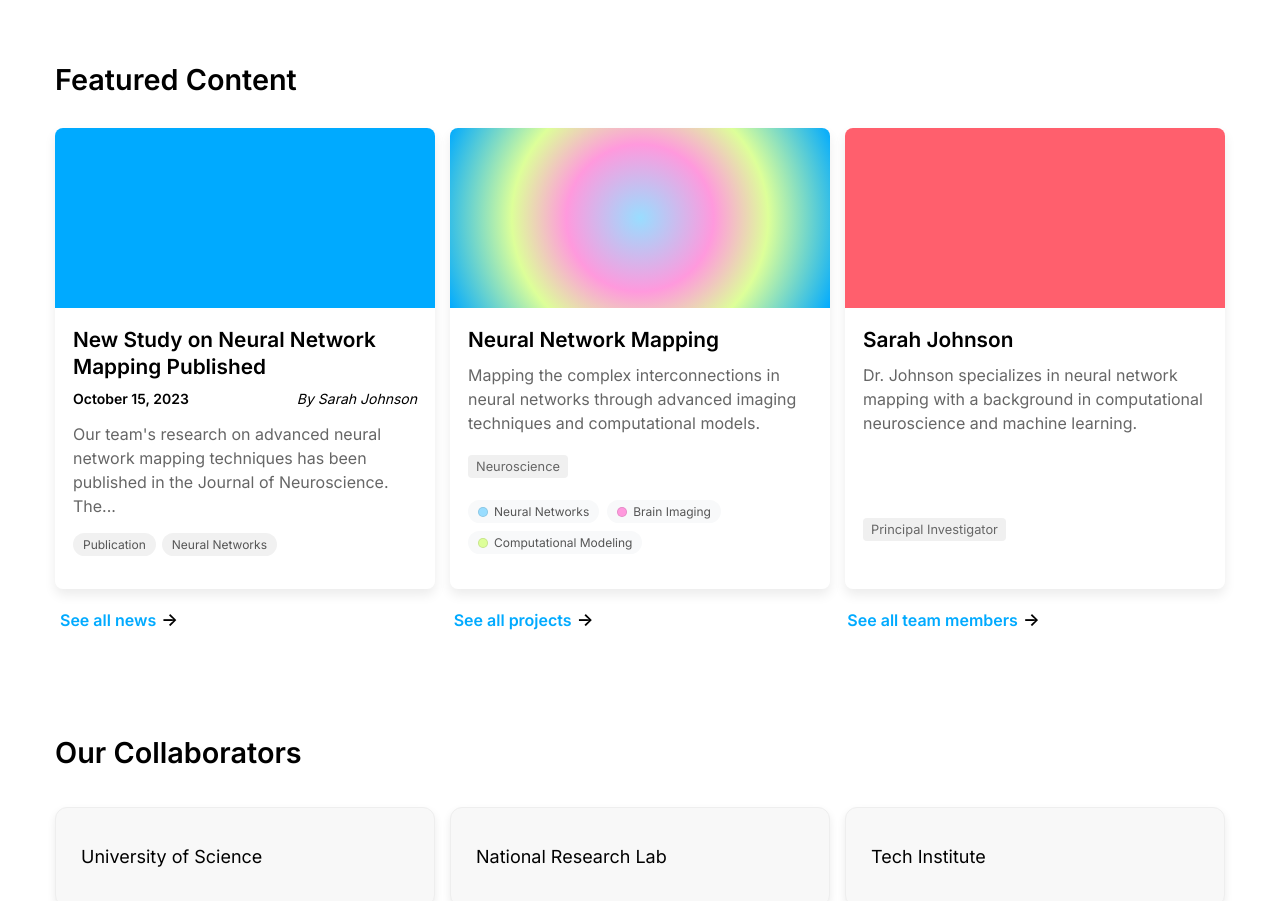
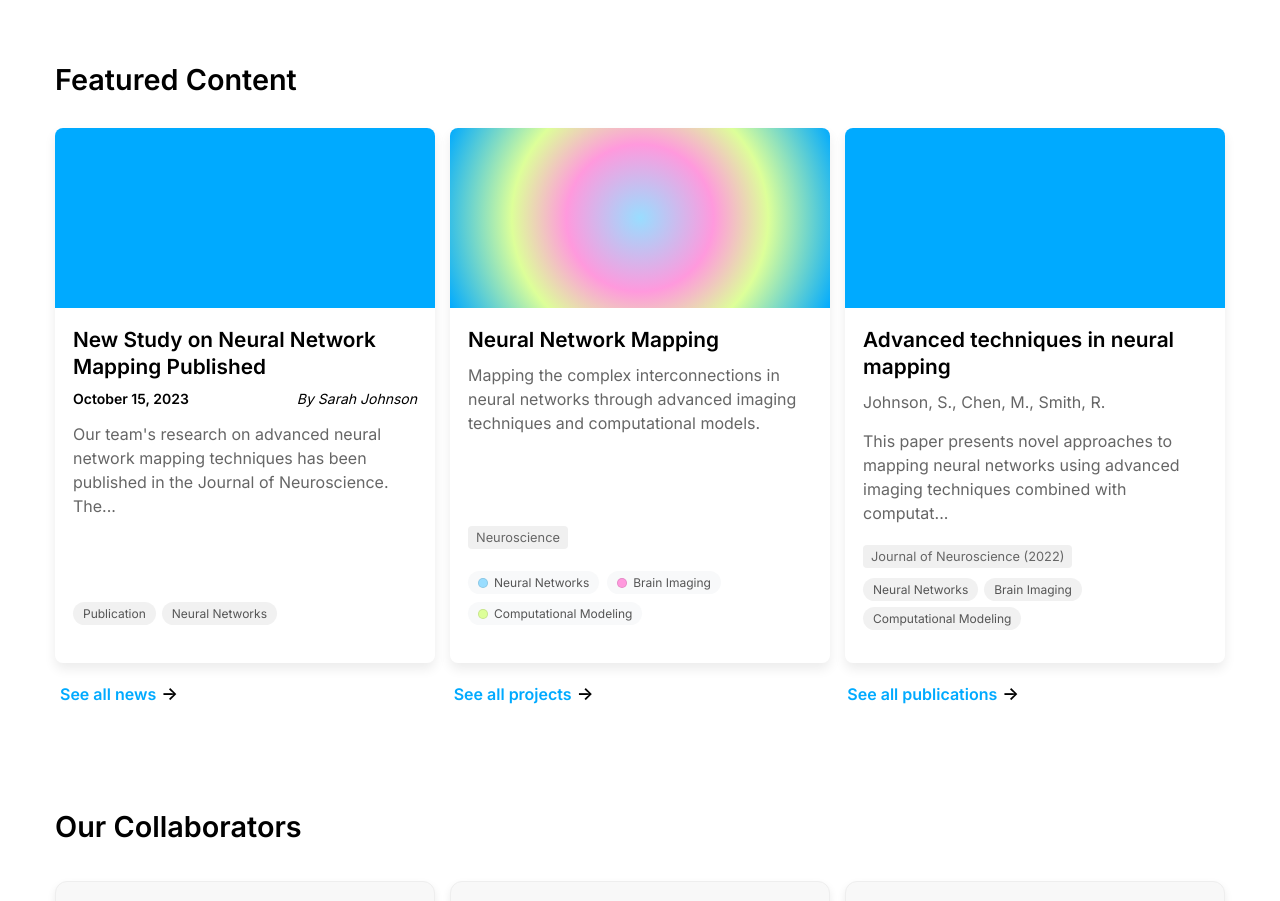
Before and after one commit to musslick/lab-website, a React (Create React App) app: page / in a window 1280 px wide. Shown: the part 660-1561 px from the top of the page. Built offline with nearby package versions, Linux system fonts and the light colour scheme.

Commit message:
publication card

```diff
--- a/src/pages/Home.tsx
+++ b/src/pages/Home.tsx
@@ -8,13 +8,13 @@ import { Link } from 'react-router-dom';
 import { ReactComponent as BrainLogo } from '../assets/logo.svg';
 
 const Home: React.FC = () => {
-    const { projects, collaborators, newsItems, teamMembers } = useContent();
+    const { projects, collaborators, newsItems, publications } = useContent();
     const { isAuthenticated } = useAuth();
 
-    // Select one project, one news item, and one team member
+    // Select the latest items (first item in each array assuming they're sorted by date)
     const featuredProject = projects.length > 0 ? projects[0] : null;
     const featuredNewsItem = newsItems.length > 0 ? newsItems[0] : null;
-    const featuredTeamMember = teamMembers.length > 0 ? teamMembers[0] : null;
+    const featuredPublication = publications.length > 0 ? publications[0] : null;
 
     // Format date for display in news card
     const formatDate = (dateString: string): string => {
@@ -43,16 +43,11 @@ const Home: React.FC = () => {
 
             <section className="featured-projects">
                 <h2>Featured Content</h2>
-                {/* Reordered to display: News, Project, Team Member */}
                 <div className="projects-grid">
-                    {/* News Card - now first */}
+                    {/* News Card */}
                     {featuredNewsItem && (
                         <Link to="/feed" className="project-card">
-                            <div
-                                className="project-color-block"
-                                style={{ background: '#00AAFF' }}
-                            >
-                                {/* Removed the featured banner from here */}
+                            <div className="project-color-block" style={{ background: '#00AAFF' }}>
                             </div>
                             <div className="project-content">
                                 <h3 className="project-title">{featuredNewsItem.title}</h3>
@@ -76,36 +71,47 @@ const Home: React.FC = () => {
                         </Link>
                     )}
 
-                    {/* Project Card - now second */}
-                    {featuredProject && (
-                        <ProjectCard key={featuredProject.id} project={featuredProject} />
-                    )}
+                    {/* Project Card */}
+                    {featuredProject && <ProjectCard key={featuredProject.id} project={featuredProject} />}
 
-                    {/* Team Member Card - now third */}
-                    {featuredTeamMember && (
-                        <Link to={`/team/${featuredTeamMember.id}`} className="project-card">
+                    {/* Publication Card - replacing team member card */}
+                    {featuredPublication && (
+                        <Link to="/publications" className="project-card">
                             <div
                                 className="project-color-block"
-                                style={{ background: featuredTeamMember.color }}
+                                style={{ background: '#00AAFF' }}
                             >
-                                {/* No content in color block, just the color */}
                             </div>
                             <div className="project-content">
-                                <h3 className="project-title">{featuredTeamMember.name}</h3>
+                                <h3 className="project-title">{featuredPublication.title}</h3>
                                 <p className="project-excerpt">
-                                    {featuredTeamMember.bio && featuredTeamMember.bio.length > 120
-                                        ? `${featuredTeamMember.bio.slice(0, 120)}...`
-                                        : featuredTeamMember.bio || featuredTeamMember.role}
+                                    {featuredPublication.authors.join(", ")}
                                 </p>
+                                {featuredPublication.abstract && (
+                                    <p className="project-excerpt">
+                                        {featuredPublication.abstract.length > 120
+                                            ? `${featuredPublication.abstract.slice(0, 120)}...`
+                                            : featuredPublication.abstract}
+                                    </p>
+                                )}
                                 <div className="project-metadata">
-                                    <span className="project-category">{featuredTeamMember.role}</span>
+                                    <span className="project-category">
+                                        {featuredPublication.journal} ({featuredPublication.year})
+                                    </span>
                                 </div>
+                                {featuredPublication.keywords && featuredPublication.keywords.length > 0 && (
+                                    <div className="news-tags">
+                                        {featuredPublication.keywords.slice(0, 3).map(keyword => (
+                                            <span key={keyword} className="news-tag">{keyword}</span>
+                                        ))}
+                                    </div>
+                                )}
                             </div>
                         </Link>
                     )}
                 </div>
 
-                {/* See all links container */}
+                {/* Update see all links container */}
                 <div className="see-all-links-container">
                     <Link to="/feed" className="see-more-link">
                         See all news <span className="arrow-icon">→</span>
@@ -113,8 +119,8 @@ const Home: React.FC = () => {
                     <Link to="/projects" className="see-more-link">
                         See all projects <span className="arrow-icon">→</span>
                     </Link>
-                    <Link to="/team" className="see-more-link">
-                        See all team members <span className="arrow-icon">→</span>
+                    <Link to="/publications" className="see-more-link">
+                        See all publications <span className="arrow-icon">→</span>
                     </Link>
                 </div>
             </section>
```
